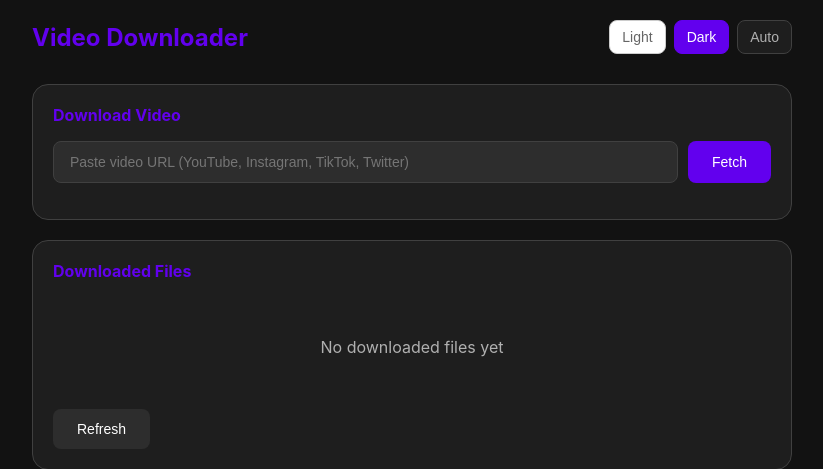
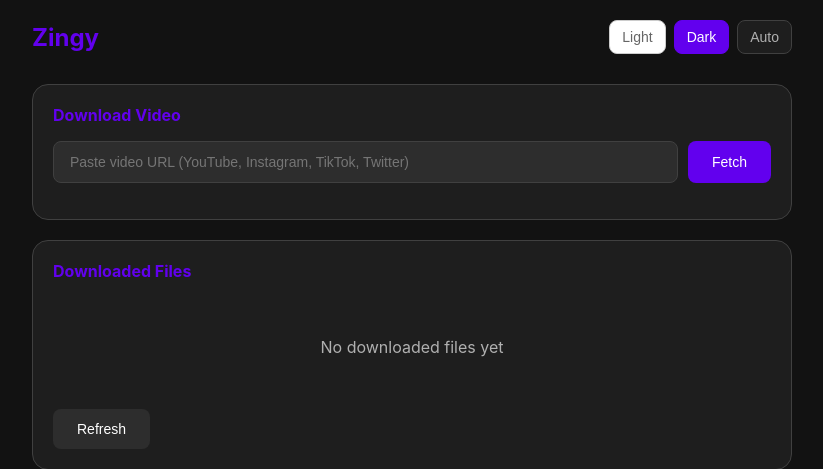
Before and after one commit to ayaanngandhi/Zingy-Downloader, a Flask app: page / in a window 1280 px wide. Shown: the top 469 px of the page, without its empty margins (228-1051 px from the left). Run offline with Flask 2, Linux system fonts and the light colour scheme; data that the repository does not hold is empty; some libraries are stand-ins or nearby versions.

Commit message:
docs: Update README and rebrand webapp to Zingy

```diff
--- a/webapp/app.py
+++ b/webapp/app.py
@@ -1,5 +1,5 @@
 """
-Video Downloader Web App - Flask server with yt-dlp backend
+Zingy Web App - Flask server with yt-dlp backend
 Runs on port 4321
 """
 
@@ -14,7 +14,7 @@ import yt_dlp
 app = Flask(__name__)
 
 # Configuration
-DOWNLOAD_DIR = os.path.expanduser("~/Downloads/VideoDownloader")
+DOWNLOAD_DIR = os.path.expanduser("~/Downloads/Zingy")
 os.makedirs(DOWNLOAD_DIR, exist_ok=True)
 
 # Track downloads in progress
@@ -336,6 +336,7 @@ def serve_download(filename):
 
 
 if __name__ == '__main__':
+    print(f"Zingy Web App")
     print(f"Download directory: {DOWNLOAD_DIR}")
     print(f"Starting server on http://localhost:4321")
     app.run(host='0.0.0.0', port=4321, debug=False, threaded=True)
--- a/webapp/templates/index.html
+++ b/webapp/templates/index.html
@@ -3,7 +3,7 @@
 <head>
     <meta charset="UTF-8">
     <meta name="viewport" content="width=device-width, initial-scale=1.0">
-    <title>Video Downloader</title>
+    <title>Zingy</title>
     <style>
         :root {
             --bg-primary: #121212;
@@ -324,7 +324,7 @@
 <body data-theme="dark">
     <div class="container">
         <header>
-            <h1>Video Downloader</h1>
+            <h1>Zingy</h1>
             <div class="theme-toggle">
                 <button class="theme-btn" data-theme="light">Light</button>
                 <button class="theme-btn active" data-theme="dark">Dark</button>
```
Also changed, not shown: README.md.
